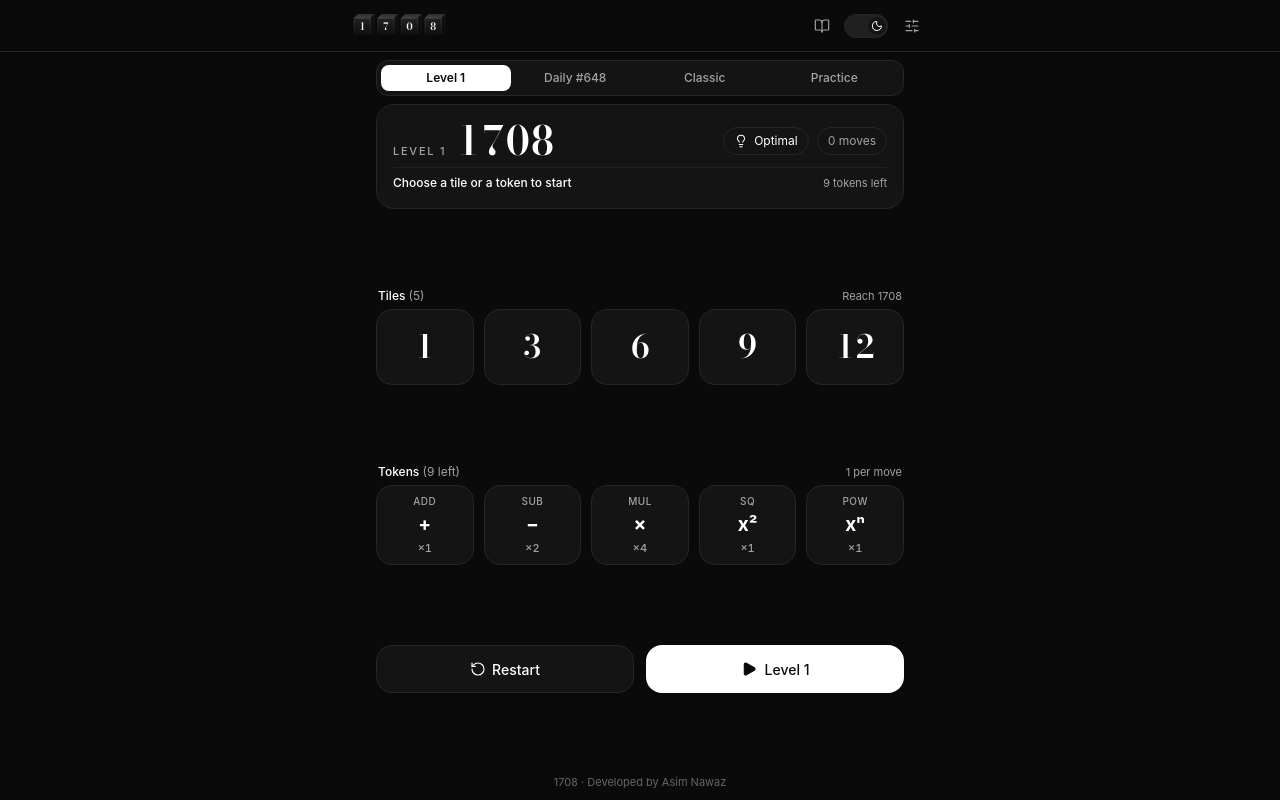
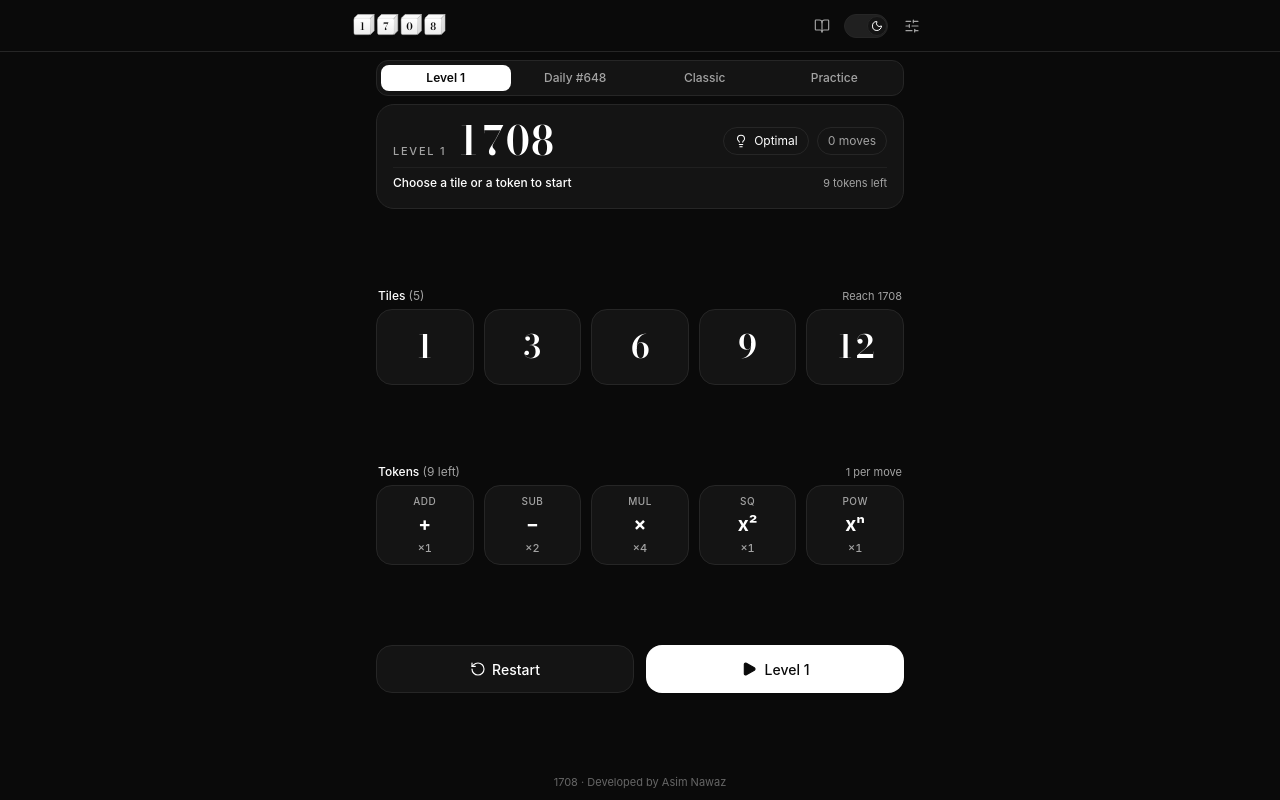
Before and after one commit to asimiox/1708, a React (Vite) app: page / in a window 1280 px wide. Built offline with nearby package versions, Linux system fonts and the light colour scheme.

Commit message:
feat: remove undo feature and update logo theme logic
- Remove handleUndo logic and UI controls.
- Update CubeLogo1708 to support dynamic theme switching based on dark mode state.

```diff
--- a/src/App.tsx
+++ b/src/App.tsx
@@ -14,7 +14,6 @@ import {
   ChevronDown,
   ChevronUp,
   AlertCircle,
-  Undo2,
 } from 'lucide-react';
 import { OpType, Tokens, Move } from './types/game';
 import { validateMove, TARGET, isFounderMove, hasLegalMove } from './utils/solver';
@@ -234,22 +233,6 @@ export default function App() {
     setNewTileIndex(null);
     setToastMessage(null);
   }, [currentPuzzle]);
-
-  // Undo last move
-  const handleUndo = useCallback(() => {
-    if (history.length === 0 || isWon) return;
-    sounds.tap();
-    const lastState = history[history.length - 1];
-    setTiles(lastState.tiles);
-    setTokens(lastState.tokens);
-    setHistory(prev => prev.slice(0, -1));
-    setSelectedOp(null);
-    setSelectedTileIndices([]);
-    setIsLost(false);
-    setIsWon(false);
-    setIsResultDismissed(false);
-    setToastMessage(null);
-  }, [history, isWon]);
 
   const handleNewPuzzleRequest = useCallback(() => {
     if (mode === 'level' && isWon) {
@@ -504,7 +487,7 @@ export default function App() {
               title="1708 - Number Puzzle"
               aria-label="1708 3D Cubes Logo"
             >
-              <CubeLogo1708 isWon={isWon} size="sm" />
+              <CubeLogo1708 isWon={isWon} size="sm" darkMode={darkMode} />
             </button>
           </div>
 
@@ -710,29 +693,16 @@ export default function App() {
           </div>
         </div>
 
-        {/* Action Row: Restart, Undo, New Puzzle */}
+        {/* Action Row: Restart & New Puzzle (No Undo action in any mode) */}
         <div className="grid grid-cols-2 gap-2 sm:gap-3 shrink-0 pt-0.5">
-          <div className="flex gap-1.5">
           <button
             onClick={handleRestart}
-              className="flex-1 h-11 sm:h-12 border border-[var(--border)] bg-[var(--paper-2)] hover:bg-[var(--surface-alt)] rounded-[14px] sm:rounded-[16px] font-medium text-[14px] text-[var(--ink)] flex items-center justify-center gap-1.5 transition cursor-pointer"
+            className="h-11 sm:h-12 border border-[var(--border)] bg-[var(--paper-2)] hover:bg-[var(--surface-alt)] rounded-[14px] sm:rounded-[16px] font-medium text-[14px] text-[var(--ink)] flex items-center justify-center gap-1.5 transition cursor-pointer"
             aria-label="Restart puzzle"
           >
             <RotateCcw className="w-4 h-4 stroke-[1.75]" />
             <span>Restart</span>
           </button>
-            {history.length > 0 && (
-              <button
-                onClick={handleUndo}
-                className="px-3 h-11 sm:h-12 border border-[var(--border)] bg-[var(--paper-2)] hover:bg-[var(--surface-alt)] rounded-[14px] sm:rounded-[16px] font-medium text-[13px] text-[var(--ink)] flex items-center justify-center gap-1 transition cursor-pointer"
-                title="Undo last move"
-                aria-label="Undo move"
-              >
-                <Undo2 className="w-3.5 h-3.5 stroke-[1.75]" />
-                <span className="hidden xs:inline">Undo</span>
-              </button>
-            )}
-          </div>
 
           <button
             onClick={handleNewPuzzleRequest}
--- a/src/components/CubeLogo1708.tsx
+++ b/src/components/CubeLogo1708.tsx
@@ -1,22 +1,51 @@
-import React, { useState } from 'react';
+import React, { useState, useEffect } from 'react';
 
 interface CubeLogo1708Props {
   isWon?: boolean;
   className?: string;
   size?: 'xs' | 'sm' | 'md' | 'lg';
+  darkMode?: boolean;
 }
 
 /**
  * Pure Monochrome 3D Cubes Logo for 1708
- * Fully adaptive across mobile (Android/iOS) and desktop screens.
- * Uses neutral grayscale (dark black + white) with zero warm/brown/orange tones.
+ * - In Dark Mode: 3D cubes are WHITE with black numerals.
+ * - In Light Mode: 3D cubes are BLACK with white numerals.
+ * Fully responsive across Android/iOS mobile and desktop.
  */
 export const CubeLogo1708: React.FC<CubeLogo1708Props> = ({
   isWon = false,
   className = '',
   size = 'md',
+  darkMode,
 }) => {
   const [hoveredIndex, setHoveredIndex] = useState<number | null>(null);
+  const [isDarkDOM, setIsDarkDOM] = useState<boolean>(() => {
+    if (typeof window !== 'undefined') {
+      return document.documentElement.classList.contains('dark');
+    }
+    return true;
+  });
+
+  // Observe DOM dark class changes if darkMode prop is not passed directly
+  useEffect(() => {
+    if (typeof window === 'undefined') return;
+    const check = () => {
+      setIsDarkDOM(document.documentElement.classList.contains('dark'));
+    };
+    check();
+
+    const observer = new MutationObserver(check);
+    observer.observe(document.documentElement, {
+      attributes: true,
+      attributeFilter: ['class'],
+    });
+
+    return () => observer.disconnect();
+  }, []);
+
+  // Determine active theme mode
+  const isDark = darkMode !== undefined ? darkMode : isDarkDOM;
 
   const cubes = [
     { digit: '1', id: 'cube-1' },
@@ -51,28 +80,48 @@ export const CubeLogo1708: React.FC<CubeLogo1708Props> = ({
       >
         <defs>
           {/* Neutral soft shadow */}
-          <filter id="cube-mono-shadow" x="-30%" y="-30%" width="160%" height="160%">
+          <filter id={`cube-mono-shadow-${isDark ? 'dark' : 'light'}`} x="-30%" y="-30%" width="160%" height="160%">
             <feGaussianBlur in="SourceGraphic" stdDeviation="1.5" />
           </filter>
 
-          {/* Pure neutral black/gray gradients (zero brown or chocolate) */}
-          <linearGradient id="cube-mono-front" x1="0%" y1="0%" x2="0%" y2="100%">
+          {/* DARK MODE: 3D Cubes are WHITE with black numerals */}
+          <linearGradient id="cube-white-front" x1="0%" y1="0%" x2="0%" y2="100%">
+            <stop offset="0%" stopColor="#FFFFFF" />
+            <stop offset="100%" stopColor="#EDEDED" />
+          </linearGradient>
+
+          <linearGradient id="cube-white-top" x1="0%" y1="100%" x2="100%" y2="0%">
+            <stop offset="0%" stopColor="#FFFFFF" />
+            <stop offset="100%" stopColor="#F5F5F5" />
+          </linearGradient>
+
+          <linearGradient id="cube-white-side" x1="0%" y1="0%" x2="100%" y2="100%">
+            <stop offset="0%" stopColor="#E5E5E5" />
+            <stop offset="100%" stopColor="#D4D4D4" />
+          </linearGradient>
+
+          <linearGradient id="cube-white-bevel" x1="0%" y1="0%" x2="0%" y2="100%">
+            <stop offset="0%" stopColor="#FFFFFF" stopOpacity="0.9" />
+            <stop offset="100%" stopColor="#D0D0D0" stopOpacity="0.6" />
+          </linearGradient>
+
+          {/* LIGHT MODE: 3D Cubes are BLACK with white numerals */}
+          <linearGradient id="cube-black-front" x1="0%" y1="0%" x2="0%" y2="100%">
             <stop offset="0%" stopColor="#222222" />
             <stop offset="100%" stopColor="#0F0F0F" />
           </linearGradient>
 
-          <linearGradient id="cube-mono-top" x1="0%" y1="100%" x2="100%" y2="0%">
+          <linearGradient id="cube-black-top" x1="0%" y1="100%" x2="100%" y2="0%">
             <stop offset="0%" stopColor="#404040" />
             <stop offset="100%" stopColor="#2E2E2E" />
           </linearGradient>
 
-          <linearGradient id="cube-mono-side" x1="0%" y1="0%" x2="100%" y2="100%">
+          <linearGradient id="cube-black-side" x1="0%" y1="0%" x2="100%" y2="100%">
             <stop offset="0%" stopColor="#141414" />
             <stop offset="100%" stopColor="#080808" />
           </linearGradient>
 
-          {/* Crisp facet outline */}
-          <linearGradient id="cube-mono-bevel" x1="0%" y1="0%" x2="0%" y2="100%">
+          <linearGradient id="cube-black-bevel" x1="0%" y1="0%" x2="0%" y2="100%">
             <stop offset="0%" stopColor="#555555" stopOpacity="0.8" />
             <stop offset="100%" stopColor="#222222" stopOpacity="0.3" />
           </linearGradient>
@@ -92,6 +141,16 @@ export const CubeLogo1708: React.FC<CubeLogo1708Props> = ({
           const pTop = `${startX},${startY} ${startX + depthX},${startY - depthY} ${startX + cubeW + depthX},${startY - depthY} ${startX + cubeW},${startY}`;
           const pSide = `${startX + cubeW},${startY} ${startX + cubeW + depthX},${startY - depthY} ${startX + cubeW + depthX},${startY + cubeH - depthY} ${startX + cubeW},${startY + cubeH}`;
 
+          // Palette selection based on Dark vs Light theme
+          const topFill = isDark ? 'url(#cube-white-top)' : 'url(#cube-black-top)';
+          const sideFill = isDark ? 'url(#cube-white-side)' : 'url(#cube-black-side)';
+          const frontFill = isDark ? 'url(#cube-white-front)' : 'url(#cube-black-front)';
+          const frontStroke = isDark ? 'url(#cube-white-bevel)' : 'url(#cube-black-bevel)';
+          const topStroke = isDark ? '#D8D8D8' : '#454545';
+          const sideStroke = isDark ? '#C8C8C8' : '#242424';
+          const digitFill = isDark ? '#0A0A0A' : '#FFFFFF';
+          const shadowColor = isDark ? 'rgba(0, 0, 0, 0.5)' : 'rgba(0, 0, 0, 0.22)';
+
           return (
             <g
               key={item.id}
@@ -100,21 +159,21 @@ export const CubeLogo1708: React.FC<CubeLogo1708Props> = ({
               onMouseEnter={() => setHoveredIndex(idx)}
               onMouseLeave={() => setHoveredIndex(null)}
             >
-              {/* Neutral drop shadow */}
+              {/* Drop shadow */}
               <ellipse
                 cx={startX + cubeW / 2 + depthX / 2}
                 cy={startY + cubeH + 2.5 * scale - lift * 0.3}
                 rx={cubeW * 0.55}
                 ry={2.5 * scale}
-                fill="rgba(0, 0, 0, 0.35)"
-                filter="url(#cube-mono-shadow)"
+                fill={shadowColor}
+                filter={`url(#cube-mono-shadow-${isDark ? 'dark' : 'light'})`}
               />
 
               {/* 1. Top Face */}
               <polygon
                 points={pTop}
-                fill="url(#cube-mono-top)"
-                stroke="#454545"
+                fill={topFill}
+                stroke={topStroke}
                 strokeWidth="0.5"
                 strokeLinejoin="round"
               />
@@ -122,8 +181,8 @@ export const CubeLogo1708: React.FC<CubeLogo1708Props> = ({
               {/* 2. Side Face */}
               <polygon
                 points={pSide}
-                fill="url(#cube-mono-side)"
-                stroke="#242424"
+                fill={sideFill}
+                stroke={sideStroke}
                 strokeWidth="0.5"
                 strokeLinejoin="round"
               />
@@ -136,16 +195,16 @@ export const CubeLogo1708: React.FC<CubeLogo1708Props> = ({
                 height={cubeH}
                 rx={2 * scale}
                 ry={2 * scale}
-                fill="url(#cube-mono-front)"
-                stroke="url(#cube-mono-bevel)"
+                fill={frontFill}
+                stroke={frontStroke}
                 strokeWidth="0.7"
               />
 
-              {/* 4. Digit */}
+              {/* 4. Digit: Black in dark mode, White in light mode */}
               <text
                 x={startX + cubeW / 2}
                 y={startY + cubeH / 2 + 1}
-                fill="#FFFFFF"
+                fill={digitFill}
                 fontSize={cubeW * 0.62}
                 fontWeight="700"
                 fontFamily="'Bodoni Moda', 'Playfair Display', Didot, 'Times New Roman', Georgia, serif"
```
Lines whose indentation alone changed are shown as unchanged.
